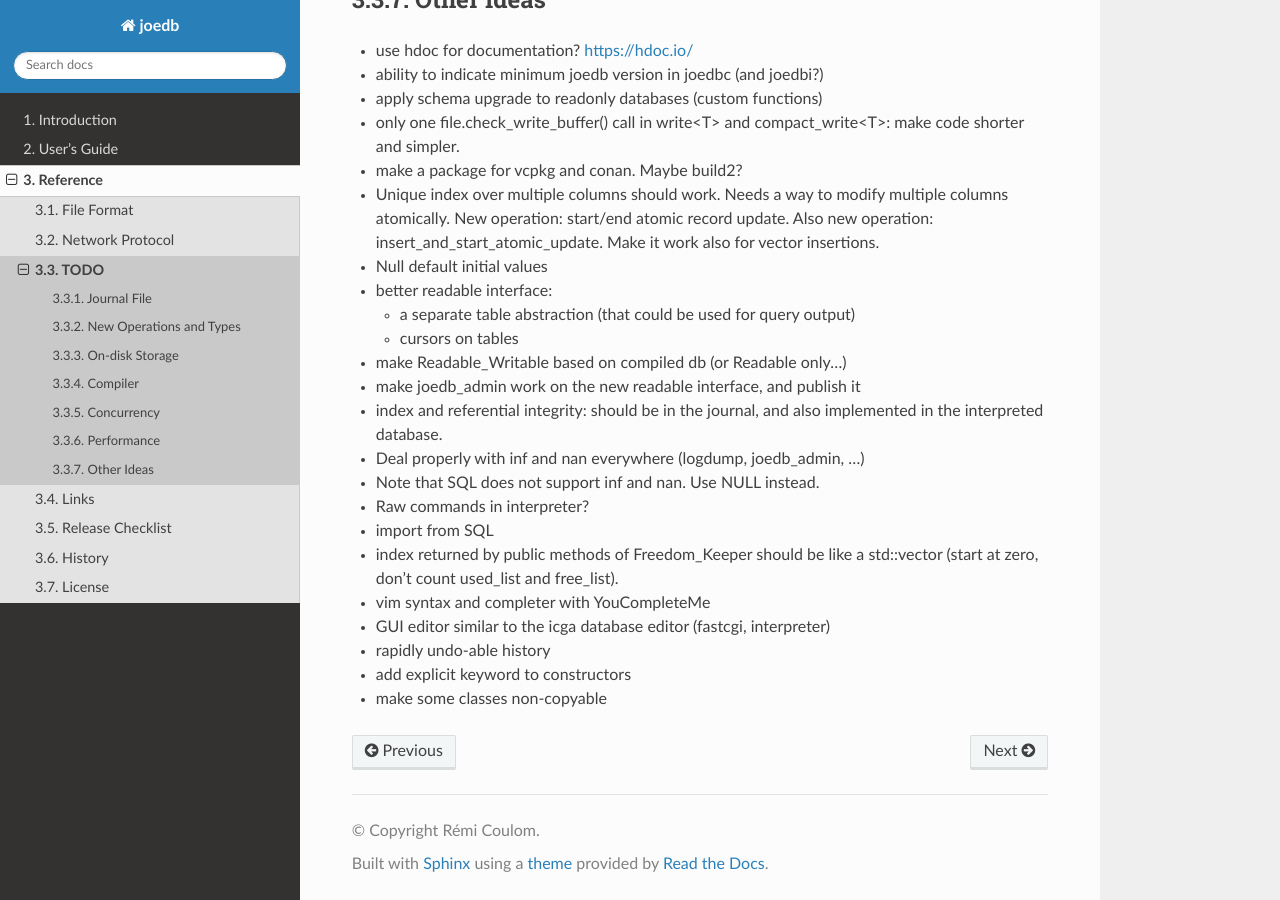
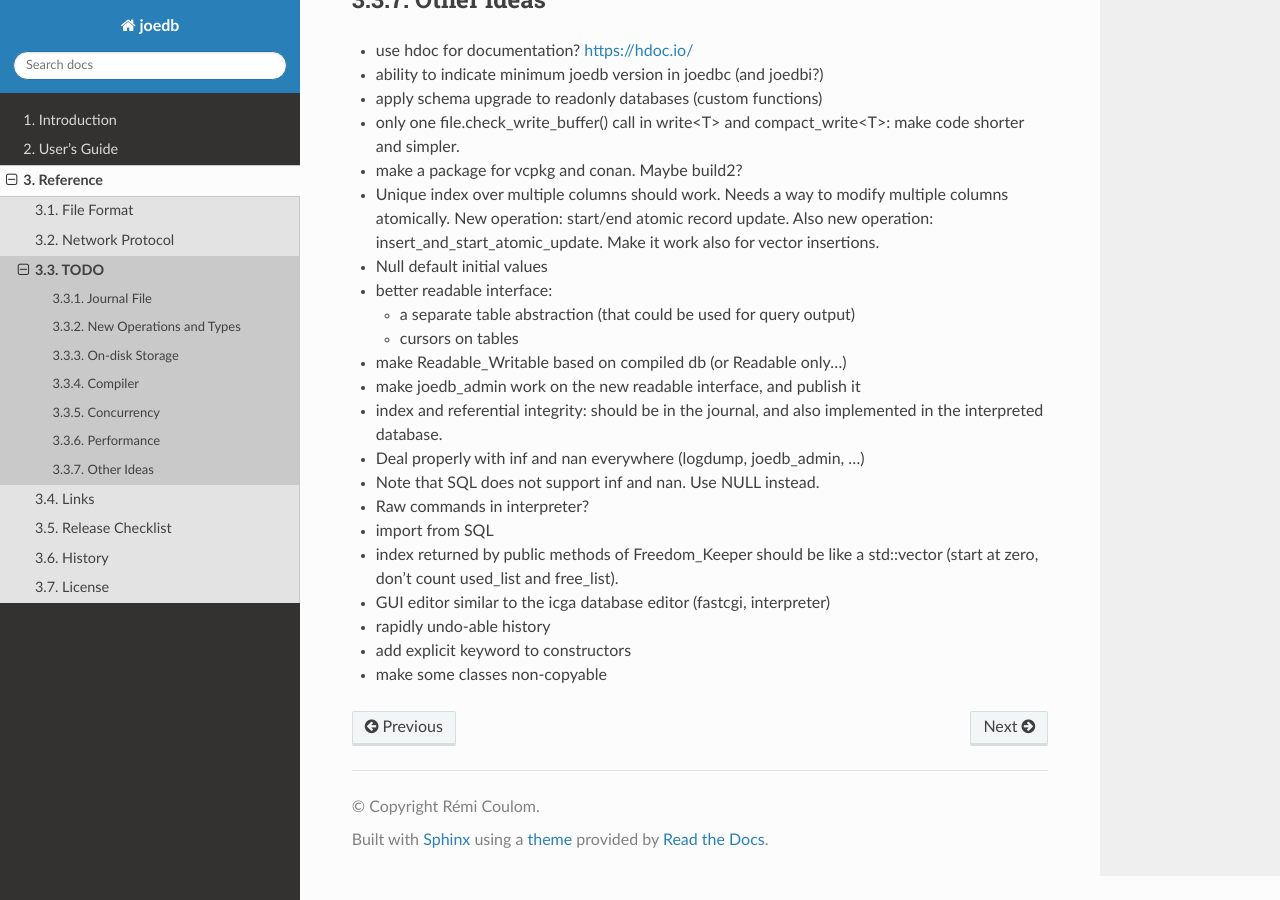
Before and after one commit to Remi-Coulom/joedb, a Sphinx documentation site: the page built from doc/source/todo.rst, in a window 1280 px wide and 900 px high, scrolled down 2050 px. Built offline with Sphinx 7.4.7 and the Read the Docs theme 2.0.0, drawn with Linux system fonts in a browser that asks for light colours; formulas are drawn with MathJax 3.

Commit message:
vim syntax done

```diff
--- a/doc/source/todo.rst
+++ b/doc/source/todo.rst
@@ -117,7 +117,6 @@ Other Ideas
 - Raw commands in interpreter?
 - import from SQL
 - index returned by public methods of Freedom_Keeper should be like a std::vector (start at zero, don't count used_list and free_list).
-- vim syntax and completer with YouCompleteMe
 - GUI editor similar to the icga database editor (fastcgi, interpreter)
 - rapidly undo-able history
 - add explicit keyword to constructors
```
